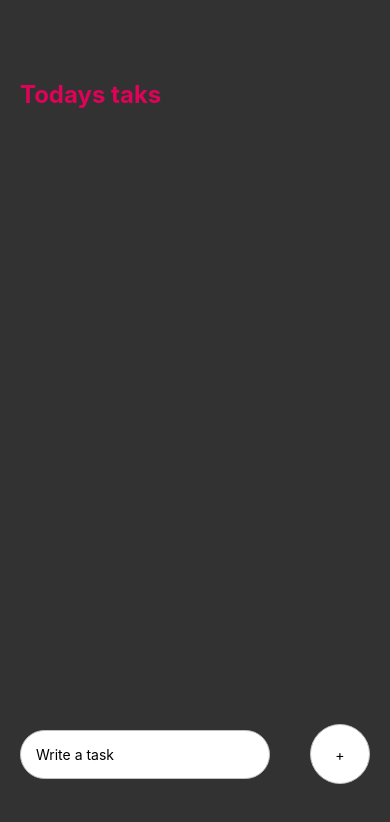
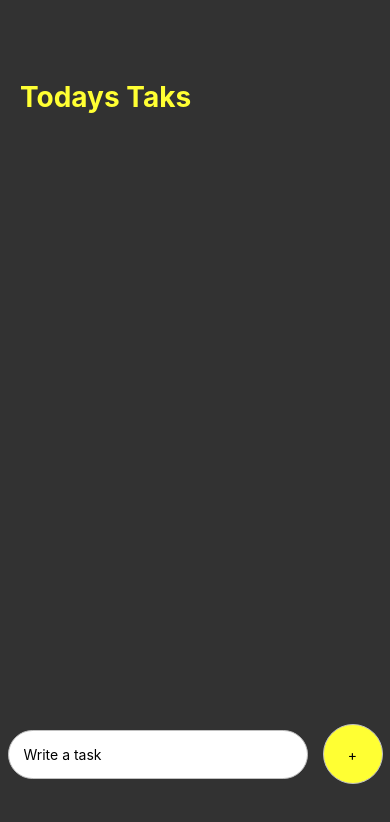
Before and after one commit to maritocuate/todothings, a React Native app: screen / in a window 390 px wide. Shown: the top 822 px of the page. Built offline with nearby package versions, Linux system fonts and the light colour scheme.

Commit message:
styles: update colors

```diff
--- a/App.tsx
+++ b/App.tsx
@@ -8,6 +8,7 @@ export default function App() {
   const [taskItems, setTaskItems] = useState<string[]>([])
 
   const handleAddTask = () => {
+    if (!task) return
     Keyboard.dismiss()
     setTaskItems([...taskItems, task])
     setTask('')
--- a/components/InputTask.tsx
+++ b/components/InputTask.tsx
@@ -51,12 +51,12 @@ const styles = StyleSheet.create({
     borderRadius: 60,
     borderColor: '#C0C0C0',
     borderWidth: 1,
-    width: 250,
+    width: 300,
   },
   addWrapper: {
     width: 60,
     height: 60,
-    backgroundColor: '#FFF',
+    backgroundColor: '#ffff33',
     borderRadius: 60,
     justifyContent: 'center',
     alignItems: 'center',
--- a/components/ListTasks.tsx
+++ b/components/ListTasks.tsx
@@ -40,9 +40,10 @@ const styles = StyleSheet.create({
     paddingHorizontal: 20,
   },
   sectionTitle: {
-    fontSize: 24,
+    fontSize: 28,
     fontWeight: 'bold',
-    color: '#de0358',
+    color: '#ffff33',
+    textTransform: 'capitalize',
   },
   items: {
     marginTop: 30,
--- a/components/Task.tsx
+++ b/components/Task.tsx
@@ -1,4 +1,4 @@
-import { View, Text, TouchableOpacity, StyleSheet } from 'react-native'
+import { View, Text, StyleSheet } from 'react-native'
 import * as Animatable from 'react-native-animatable'
 
 interface TaskProps {
@@ -7,22 +7,19 @@ interface TaskProps {
 
 const Task = ({ text }: TaskProps) => {
   return (
-    <View style={styles.item}>
+    <Animatable.View style={styles.item} animation="bounceInRight">
       <View style={styles.itemLeft}>
         <View style={styles.square}></View>
-        <Animatable.Text animation="bounceInRight" style={styles.itemText}>
-          {text}
-        </Animatable.Text>
+        <Text style={styles.itemText}>{text}</Text>
       </View>
 
       <View style={styles.circular}></View>
-    </View>
+    </Animatable.View>
   )
 }
 
 const styles = StyleSheet.create({
   item: {
-    backgroundColor: '#FFF',
     padding: 15,
     borderRadius: 10,
     flexDirection: 'row',
@@ -38,18 +35,18 @@ const styles = StyleSheet.create({
   square: {
     width: 24,
     height: 24,
-    backgroundColor: '#55BCF6',
-    opacity: 0.4,
+    backgroundColor: 'white',
     borderRadius: 5,
     marginRight: 15,
   },
   itemText: {
     maxWidth: '80%',
+    color: '#e2e2e2',
   },
   circular: {
     width: 12,
     height: 12,
-    borderColor: '#55BCF6',
+    borderColor: 'white',
     borderWidth: 2,
     borderRadius: 5,
   },
```
